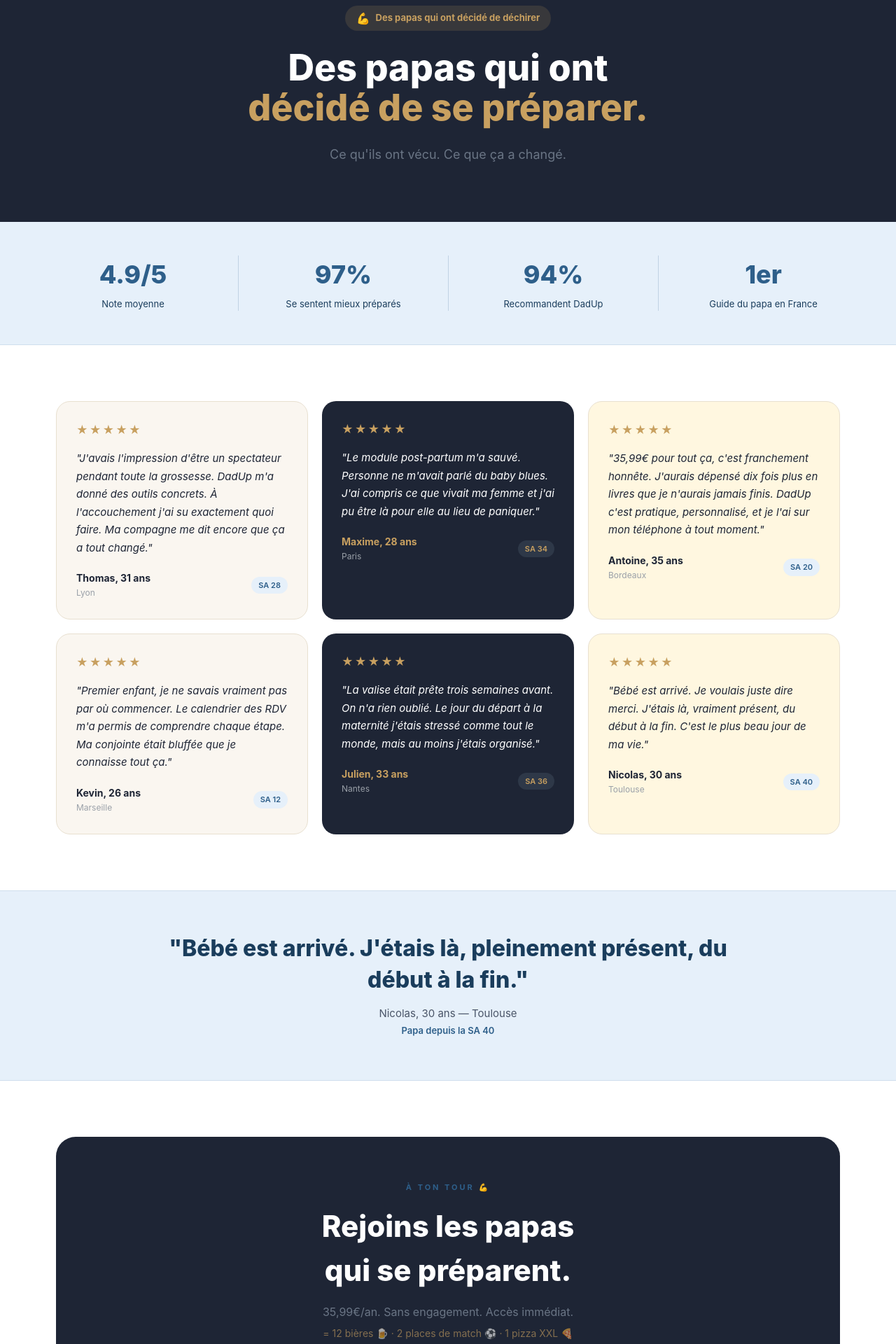
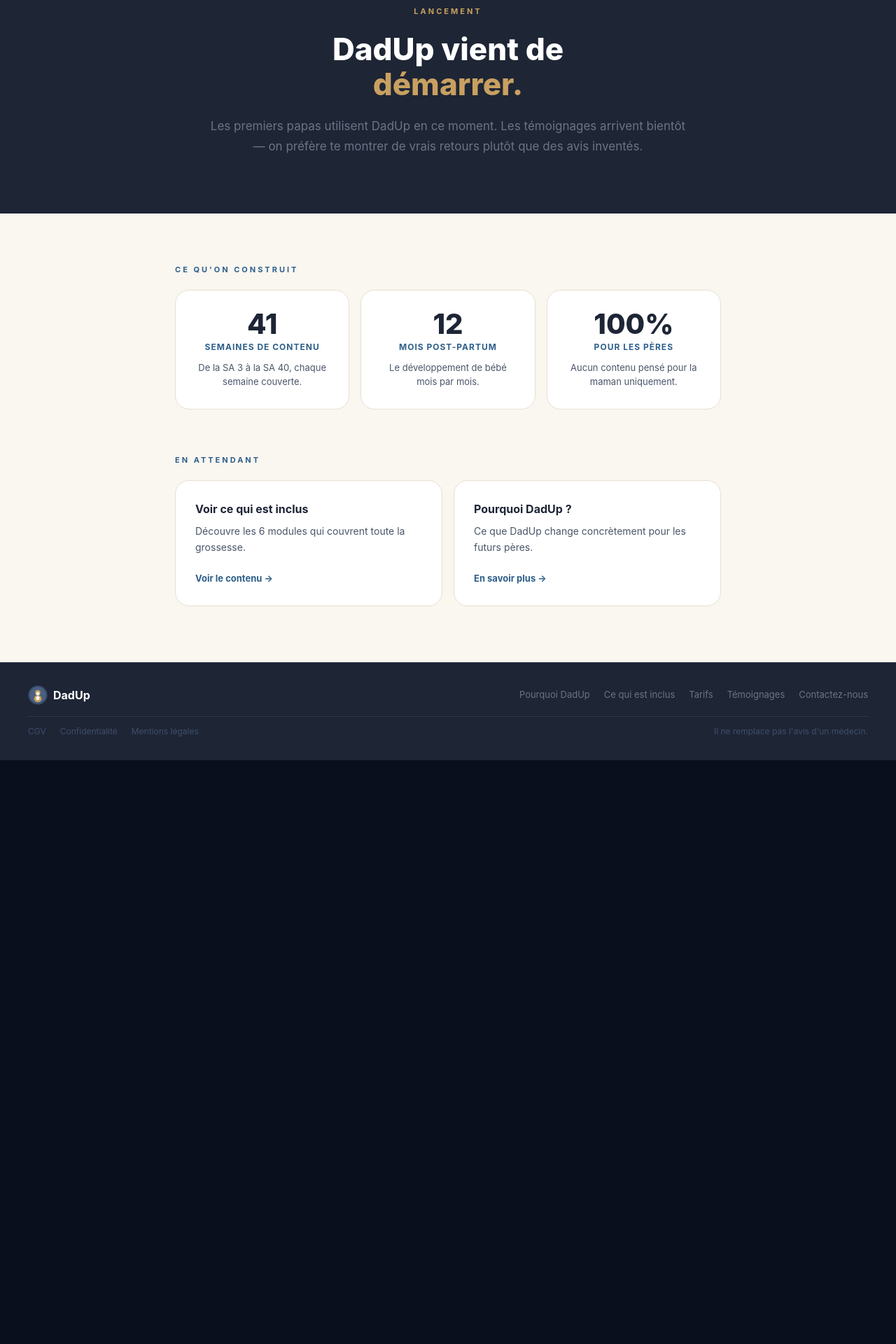
Before and after one commit to Julproject/dadup, a Next.js app: page /temoignages in a window 1280 px wide. Shown: the part 140-2060 px from the top of the page at 70% size. After the commit the page ends 1226 px from the top, so only its background shows below. Built offline with nearby package versions, Linux system fonts and the light colour scheme.

Commit message:
Update page.tsx

```diff
--- a/app/temoignages/page.tsx
+++ b/app/temoignages/page.tsx
@@ -4,159 +4,120 @@ const C = {
   dark: '#1e2535', gold: '#c8a060', cream: '#faf6f0', white: '#ffffff',
   border: '#e8e0d0', text: '#4a5568', textLight: '#9aa0a8',
   blue: '#2E5F8A', bluePale: '#E6F0FA', blueDark: '#1A3D5C',
-  orange: '#FFF0E6', green: '#E4F5EC', amber: '#FFF7E0',
 };
-
-const TEMOIGNAGES = [
-  {prenom:'Thomas', age:31, ville:'Lyon', semaine:'SA 28', texte:"J'avais l'impression d'être un spectateur pendant toute la grossesse. DadUp m'a donné des outils concrets. À l'accouchement j'ai su exactement quoi faire. Ma compagne me dit encore que ça a tout changé.", dark:false},
-  {prenom:'Maxime', age:28, ville:'Paris', semaine:'SA 34', texte:"Le module post-partum m'a sauvé. Personne ne m'avait parlé du baby blues. J'ai compris ce que vivait ma femme et j'ai pu être là pour elle au lieu de paniquer.", dark:true},
-  {prenom:'Antoine', age:35, ville:'Bordeaux', semaine:'SA 20', texte:"35,99€ pour tout ça, c'est franchement honnête. J'aurais dépensé dix fois plus en livres que je n'aurais jamais finis. DadUp c'est pratique, personnalisé, et je l'ai sur mon téléphone à tout moment.", dark:false},
-  {prenom:'Kevin', age:26, ville:'Marseille', semaine:'SA 12', texte:"Premier enfant, je ne savais vraiment pas par où commencer. Le calendrier des RDV m'a permis de comprendre chaque étape. Ma conjointe était bluffée que je connaisse tout ça.", dark:false},
-  {prenom:'Julien', age:33, ville:'Nantes', semaine:'SA 36', texte:"La valise était prête trois semaines avant. On n'a rien oublié. Le jour du départ à la maternité j'étais stressé comme tout le monde, mais au moins j'étais organisé.", dark:true},
-  {prenom:'Nicolas', age:30, ville:'Toulouse', semaine:'SA 40', texte:"Bébé est arrivé. Je voulais juste dire merci. J'étais là, vraiment présent, du début à la fin. C'est le plus beau jour de ma vie.", dark:false},
-];
-
-const STATS = [
-  {chiffre:'4.9/5', label:'Note moyenne'},
-  {chiffre:'97%', label:'Se sentent mieux préparés'},
-  {chiffre:'94%', label:'Recommandent DadUp'},
-  {chiffre:'1er', label:'Guide du papa en France'},
-];
 
 export default function TemoignagesPage() {
   return (
-    <main style={{minHeight:'100vh', background:C.white, fontFamily:"-apple-system,BlinkMacSystemFont,'Segoe UI',sans-serif"}}>
+    <main style={{ minHeight: '100vh', background: C.cream, fontFamily: "-apple-system,BlinkMacSystemFont,'Segoe UI',sans-serif" }}>
       <style>{`
         *{box-sizing:border-box;margin:0;padding:0;}
         .nl{display:flex;}.nc{display:flex;}
-        .tg{display:grid;grid-template-columns:repeat(3,1fr);gap:20px;}
-        .sg{display:grid;grid-template-columns:repeat(4,1fr);text-align:center;}
         @media(max-width:768px){
           .nl{display:none!important;}.nc{display:none!important;}
-          .tg{grid-template-columns:1fr!important;}
-          .sg{grid-template-columns:1fr 1fr!important;gap:0;}
-          .sg-item{border-left:none!important;border-top:1px solid rgba(46,95,138,0.2);padding:20px!important;}
-          .sg-item:nth-child(2){border-left:1px solid rgba(46,95,138,0.2)!important;}
-          .sp{padding:48px 20px!important;}
           nav{padding:0 20px!important;}
-          h1{font-size:36px!important;}
-          h2{font-size:26px!important;}
-          .cta-inner{padding:40px 24px!important;}
+          h1{font-size:34px!important;}
+          .hero{padding:64px 24px!important;}
+          .main{padding:48px 24px 80px!important;}
         }
       `}</style>
 
-      <nav style={{background:C.white,borderBottom:`1px solid ${C.border}`,padding:'0 40px',display:'flex',alignItems:'center',justifyContent:'space-between',height:'68px',position:'sticky',top:0,zIndex:50}}>
-        <div style={{display:'flex',alignItems:'center',gap:'48px'}}>
-          <a href="/" style={{display:'flex',alignItems:'center',gap:'10px',textDecoration:'none'}}>
+      {/* NAV */}
+      <nav style={{ background: C.white, borderBottom: `1px solid ${C.border}`, padding: '0 40px', display: 'flex', alignItems: 'center', justifyContent: 'space-between', height: '68px', position: 'sticky', top: 0, zIndex: 50 }}>
+        <div style={{ display: 'flex', alignItems: 'center', gap: '48px' }}>
+          <a href="/" style={{ display: 'flex', alignItems: 'center', gap: '10px', textDecoration: 'none' }}>
             <svg viewBox="0 0 300 300" width="34" height="34"><circle cx="150" cy="150" r="145" fill="#3a4f6e"/><circle cx="150" cy="150" r="122" fill="#4a6080"/><ellipse cx="150" cy="205" rx="58" ry="54" fill="#c8a060"/><circle cx="150" cy="112" r="40" fill="#c8a060"/><ellipse cx="150" cy="196" rx="27" ry="31" fill="#faf6f0"/><circle cx="150" cy="128" r="26" fill="#faf6f0"/></svg>
-            <span style={{fontWeight:800,color:C.dark,fontSize:'20px'}}>DadUp</span>
+            <span style={{ fontWeight: 800, color: C.dark, fontSize: '20px' }}>DadUp</span>
           </a>
-          <div className="nl" style={{gap:'4px'}}>
-            <a href="/pourquoi" style={{color:C.text,fontSize:'14px',fontWeight:500,padding:'8px 14px',textDecoration:'none'}}>Pourquoi DadUp</a>
-            <a href="/inclus" style={{color:C.text,fontSize:'14px',fontWeight:500,padding:'8px 14px',textDecoration:'none'}}>Ce qui est inclus</a>
-            <a href="/tarifs" style={{color:C.text,fontSize:'14px',fontWeight:500,padding:'8px 14px',textDecoration:'none'}}>Tarifs</a>
-            <a href="/temoignages" style={{color:C.dark,fontSize:'14px',fontWeight:700,padding:'8px 14px',borderRadius:'8px',textDecoration:'none',borderBottom:`2px solid ${C.gold}`}}>Témoignages</a>
-            <a href="/contact" style={{color:C.text,fontSize:'14px',fontWeight:500,padding:'8px 14px',textDecoration:'none'}}>Contactez-nous</a>
+          <div className="nl" style={{ gap: '4px' }}>
+            <a href="/pourquoi" style={{ color: C.text, fontSize: '14px', fontWeight: 500, padding: '8px 14px', textDecoration: 'none' }}>Pourquoi DadUp</a>
+            <a href="/inclus" style={{ color: C.text, fontSize: '14px', fontWeight: 500, padding: '8px 14px', textDecoration: 'none' }}>Ce qui est inclus</a>
+            <a href="/tarifs" style={{ color: C.text, fontSize: '14px', fontWeight: 500, padding: '8px 14px', textDecoration: 'none' }}>Tarifs</a>
+            <a href="/temoignages" style={{ color: C.dark, fontSize: '14px', fontWeight: 700, padding: '8px 14px', borderRadius: '8px', textDecoration: 'none', borderBottom: `2px solid ${C.gold}` }}>Témoignages</a>
+            <a href="/contact" style={{ color: C.text, fontSize: '14px', fontWeight: 500, padding: '8px 14px', textDecoration: 'none' }}>Contactez-nous</a>
           </div>
         </div>
-        <div className="nc" style={{alignItems:'center',gap:'16px'}}>
-          <a href="/login" style={{color:C.dark,fontSize:'14px',fontWeight:600,textDecoration:'none'}}>Se connecter</a>
-          <a href="/tarifs" style={{background:C.dark,color:C.white,padding:'11px 22px',borderRadius:'32px',fontSize:'13px',fontWeight:700,textDecoration:'none'}}>Commencer — 35,99€/an 💪</a>
+        <div className="nc" style={{ alignItems: 'center', gap: '16px' }}>
+          <a href="/login" style={{ color: C.dark, fontSize: '14px', fontWeight: 600, textDecoration: 'none' }}>Se connecter</a>
+          <a href="/tarifs" style={{ background: C.dark, color: C.white, padding: '11px 22px', borderRadius: '32px', fontSize: '13px', fontWeight: 700, textDecoration: 'none' }}>Commencer</a>
         </div>
       </nav>
 
       {/* HERO */}
-      <section style={{background:C.dark,padding:'80px 40px'}}>
-        <div style={{maxWidth:'800px',margin:'0 auto',textAlign:'center'}}>
-          <div style={{display:'inline-flex',alignItems:'center',gap:'8px',background:'rgba(200,160,96,0.15)',borderRadius:'20px',padding:'6px 16px',marginBottom:'24px'}}>
-            <span style={{fontSize:'16px'}}>💪</span>
-            <span style={{color:C.gold,fontSize:'13px',fontWeight:700}}>Des papas qui ont décidé de déchirer</span>
-          </div>
-          <h1 style={{color:C.white,fontSize:'52px',fontWeight:800,margin:'0 0 24px',lineHeight:1.1}}>
-            Des papas qui ont<br/><span style={{color:C.gold}}>décidé de se préparer.</span>
+      <section className="hero" style={{ background: C.dark, padding: '80px 40px' }}>
+        <div style={{ maxWidth: '680px', margin: '0 auto', textAlign: 'center' }}>
+          <p style={{ color: C.gold, fontSize: '11px', fontWeight: 700, letterSpacing: '3px', textTransform: 'uppercase', margin: '0 0 20px' }}>Lancement</p>
+          <h1 style={{ color: C.white, fontSize: '44px', fontWeight: 800, margin: '0 0 20px', lineHeight: 1.15 }}>
+            DadUp vient de<br /><span style={{ color: C.gold }}>démarrer.</span>
           </h1>
-          <p style={{color:'#6a7585',fontSize:'18px',lineHeight:1.7,margin:0}}>Ce qu'ils ont vécu. Ce que ça a changé.</p>
+          <p style={{ color: '#6a7585', fontSize: '17px', lineHeight: 1.75, margin: 0 }}>
+            Les premiers papas utilisent DadUp en ce moment. Les témoignages arrivent bientôt — on préfère te montrer de vrais retours plutôt que des avis inventés.
+          </p>
         </div>
       </section>
 
-      {/* STATS */}
-      <section style={{background:C.bluePale,padding:'48px 40px',borderBottom:`1px solid rgba(46,95,138,0.12)`}}>
-        <div className="sg" style={{maxWidth:'1200px',margin:'0 auto'}}>
-          {STATS.map((s,i)=>(
-            <div key={i} className="sg-item" style={{padding:'0 32px',borderLeft:i>0?`1px solid rgba(46,95,138,0.2)`:'none'}}>
-              <p style={{color:C.blue,fontSize:'36px',fontWeight:800,margin:0}}>{s.chiffre}</p>
-              <p style={{color:C.blueDark,fontSize:'13px',margin:'6px 0 0'}}>{s.label}</p>
+      {/* CONTENU */}
+      <div className="main" style={{ maxWidth: '860px', margin: '0 auto', padding: '72px 40px 80px' }}>
+
+        {/* CE QU'ON CONSTRUIT */}
+        <div style={{ marginBottom: '64px' }}>
+          <p style={{ color: C.blue, fontSize: '11px', fontWeight: 700, letterSpacing: '3px', textTransform: 'uppercase', margin: '0 0 20px' }}>Ce qu&apos;on construit</p>
+          <div style={{ display: 'grid', gridTemplateColumns: '1fr 1fr 1fr', gap: '16px' }}>
+            {[
+              { num: '41', label: 'semaines de contenu', desc: 'De la SA 3 à la SA 40, chaque semaine couverte.' },
+              { num: '12', label: 'mois post-partum', desc: 'Le développement de bébé mois par mois.' },
+              { num: '100%', label: 'pour les pères', desc: 'Aucun contenu pensé pour la maman uniquement.' },
+            ].map((item, i) => (
+              <div key={i} style={{ background: C.white, borderRadius: '20px', padding: '28px', border: `1px solid ${C.border}`, textAlign: 'center' }}>
+                <p style={{ color: C.dark, fontSize: '40px', fontWeight: 800, margin: '0 0 4px', lineHeight: 1 }}>{item.num}</p>
+                <p style={{ color: C.blue, fontSize: '12px', fontWeight: 700, margin: '0 0 10px', textTransform: 'uppercase', letterSpacing: '1px' }}>{item.label}</p>
+                <p style={{ color: C.text, fontSize: '13px', lineHeight: 1.6, margin: 0 }}>{item.desc}</p>
               </div>
             ))}
           </div>
-      </section>
+        </div>
 
-      {/* TEMOIGNAGES */}
-      <section className="sp" style={{padding:'80px 40px',maxWidth:'1200px',margin:'0 auto'}}>
-        <div className="tg">
-          {TEMOIGNAGES.map((t,i)=>(
-            <div key={i} style={{background:t.dark?C.dark:i%3===2?C.amber:i%3===0?C.cream:C.green,borderRadius:'20px',padding:'28px',border:t.dark?'none':`1px solid ${C.border}`}}>
-              <div style={{display:'flex',gap:'2px',marginBottom:'16px'}}>
-                {[...Array(5)].map((_,j)=><span key={j} style={{color:C.gold,fontSize:'16px'}}>★</span>)}
-              </div>
-              <p style={{color:t.dark?C.white:C.dark,fontSize:'15px',lineHeight:1.7,margin:'0 0 20px',fontStyle:'italic'}}>"{t.texte}"</p>
-              <div style={{display:'flex',alignItems:'center',justifyContent:'space-between'}}>
+        {/* EN ATTENDANT */}
         <div>
-                  <p style={{color:t.dark?C.gold:C.dark,fontSize:'14px',fontWeight:700,margin:0}}>{t.prenom}, {t.age} ans</p>
-                  <p style={{color:C.textLight,fontSize:'12px',margin:'2px 0 0'}}>{t.ville}</p>
-                </div>
-                <span style={{background:t.dark?'#2e3848':C.bluePale,color:t.dark?C.gold:C.blue,fontSize:'11px',fontWeight:600,padding:'4px 10px',borderRadius:'20px'}}>{t.semaine}</span>
-              </div>
+          <p style={{ color: C.blue, fontSize: '11px', fontWeight: 700, letterSpacing: '3px', textTransform: 'uppercase', margin: '0 0 20px' }}>En attendant</p>
+          <div style={{ display: 'grid', gridTemplateColumns: '1fr 1fr', gap: '16px' }}>
+            {[
+              { titre: 'Voir ce qui est inclus', desc: 'Découvre les 6 modules qui couvrent toute la grossesse.', href: '/inclus', cta: 'Voir le contenu' },
+              { titre: 'Pourquoi DadUp ?', desc: 'Ce que DadUp change concrètement pour les futurs pères.', href: '/pourquoi', cta: 'En savoir plus' },
+            ].map((item, i) => (
+              <div key={i} style={{ background: C.white, borderRadius: '20px', padding: '28px', border: `1px solid ${C.border}` }}>
+                <p style={{ color: C.dark, fontSize: '16px', fontWeight: 700, margin: '0 0 8px' }}>{item.titre}</p>
+                <p style={{ color: C.text, fontSize: '14px', lineHeight: 1.65, margin: '0 0 20px' }}>{item.desc}</p>
+                <a href={item.href} style={{ color: C.blue, fontSize: '13px', fontWeight: 700, textDecoration: 'none' }}>{item.cta} →</a>
               </div>
             ))}
           </div>
-      </section>
+        </div>
 
-      {/* CITATION FORTE */}
-      <section style={{background:C.bluePale,padding:'60px 40px',borderTop:`1px solid rgba(46,95,138,0.12)`,borderBottom:`1px solid rgba(46,95,138,0.12)`}}>
-        <div style={{maxWidth:'800px',margin:'0 auto',textAlign:'center'}}>
-          <p style={{fontSize:'32px',fontWeight:800,color:C.blueDark,lineHeight:1.4,margin:'0 0 14px'}}>
-            "Bébé est arrivé. J'étais là, pleinement présent, du début à la fin."
-          </p>
-          <p style={{color:C.text,fontSize:'15px',margin:'0 0 4px'}}>Nicolas, 30 ans — Toulouse</p>
-          <p style={{color:C.blue,fontSize:'13px',margin:0,fontWeight:600}}>Papa depuis la SA 40</p>
       </div>
-      </section>
 
-      {/* CTA */}
-      <section className="sp" style={{padding:'80px 40px',maxWidth:'1200px',margin:'0 auto'}}>
-        <div className="cta-inner" style={{background:C.dark,borderRadius:'28px',padding:'64px',textAlign:'center' as const}}>
-          <p style={{color:C.blue,fontSize:'11px',fontWeight:700,letterSpacing:'3px',textTransform:'uppercase',margin:'0 0 16px'}}>À ton tour 💪</p>
-          <h2 style={{color:C.white,fontSize:'42px',fontWeight:800,margin:'0 0 16px'}}>Rejoins les papas<br/>qui se préparent.</h2>
-          <p style={{color:'#6a7585',fontSize:'16px',margin:'0 0 8px'}}>35,99€/an. Sans engagement. Accès immédiat.</p>
-          <p style={{color:'rgba(200,160,96,0.6)',fontSize:'14px',margin:'0 0 32px'}}>= 12 bières 🍺 · 2 places de match ⚽ · 1 pizza XXL 🍕</p>
-          <a href="/tarifs" style={{background:C.gold,color:'#1c1510',padding:'18px 48px',borderRadius:'32px',fontSize:'16px',fontWeight:800,textDecoration:'none',display:'inline-block'}}>Commencer maintenant — 35,99€/an</a>
-          <p style={{color:'#3d5070',fontSize:'12px',margin:'16px 0 0'}}>Paiement sécurisé par Stripe · Moins cher que Netflix 🍿</p>
+      {/* FOOTER */}
+      <footer style={{ background: C.dark, borderTop: '1px solid #2e3848', padding: '32px 40px' }}>
+        <div style={{ maxWidth: '1200px', margin: '0 auto', display: 'flex', flexDirection: 'column', gap: '16px' }}>
+          <div style={{ display: 'flex', alignItems: 'center', justifyContent: 'space-between', flexWrap: 'wrap' as const, gap: '16px' }}>
+            <div style={{ display: 'flex', alignItems: 'center', gap: '8px' }}>
+              <svg viewBox="0 0 300 300" width="28" height="28"><circle cx="150" cy="150" r="145" fill="#3a4f6e"/><circle cx="150" cy="150" r="122" fill="#4a6080"/><ellipse cx="150" cy="205" rx="58" ry="54" fill="#c8a060"/><circle cx="150" cy="112" r="40" fill="#c8a060"/><ellipse cx="150" cy="196" rx="27" ry="31" fill="#faf6f0"/><circle cx="150" cy="128" r="26" fill="#faf6f0"/></svg>
+              <span style={{ color: C.white, fontSize: '16px', fontWeight: 700 }}>DadUp</span>
             </div>
-      </section>
-
-      <footer style={{background:C.dark,borderTop:'1px solid #2e3848',padding:'32px 40px'}}>
-        <div style={{maxWidth:'1200px',margin:'0 auto',display:'flex',flexDirection:'column',gap:'16px'}}>
-          <div style={{display:'flex',alignItems:'center',justifyContent:'space-between',flexWrap:'wrap' as const,gap:'16px'}}>
-            <div style={{display:'flex',alignItems:'center',gap:'8px'}}>
-              <svg viewBox="0 0 300 300" width="28" height="28"><circle cx="150" cy="150" r="145" fill="#3a4f6e"/><circle cx="150" cy="150" r="122" fill="#4a6080"/><ellipse cx="150" cy="205" rx="58" ry="54" fill="#c8a060"/><circle cx="150" cy="112" r="40" fill="#c8a060"/><ellipse cx="150" cy="196" rx="27" ry="31" fill="#faf6f0"/><circle cx="150" cy="128" r="26" fill="#faf6f0"/></svg>
-              <span style={{color:C.white,fontSize:'16px',fontWeight:700}}>DadUp</span>
-            </div>
-            <div style={{display:'flex',gap:'20px',flexWrap:'wrap' as const}}>
-              <a href="/pourquoi" style={{color:'#6a7585',fontSize:'13px',textDecoration:'none'}}>Pourquoi DadUp</a>
-              <a href="/inclus" style={{color:'#6a7585',fontSize:'13px',textDecoration:'none'}}>Ce qui est inclus</a>
-              <a href="/tarifs" style={{color:'#6a7585',fontSize:'13px',textDecoration:'none'}}>Tarifs</a>
-              <a href="/temoignages" style={{color:'#6a7585',fontSize:'13px',textDecoration:'none'}}>Témoignages</a>
-              <a href="/contact" style={{color:'#6a7585',fontSize:'13px',textDecoration:'none'}}>Contactez-nous</a>
+            <div style={{ display: 'flex', gap: '20px', flexWrap: 'wrap' as const }}>
+              <a href="/pourquoi" style={{ color: '#6a7585', fontSize: '13px', textDecoration: 'none' }}>Pourquoi DadUp</a>
+              <a href="/inclus" style={{ color: '#6a7585', fontSize: '13px', textDecoration: 'none' }}>Ce qui est inclus</a>
+              <a href="/tarifs" style={{ color: '#6a7585', fontSize: '13px', textDecoration: 'none' }}>Tarifs</a>
+              <a href="/temoignages" style={{ color: '#6a7585', fontSize: '13px', textDecoration: 'none' }}>Témoignages</a>
+              <a href="/contact" style={{ color: '#6a7585', fontSize: '13px', textDecoration: 'none' }}>Contactez-nous</a>
             </div>
           </div>
-          <div style={{display:'flex',alignItems:'center',justifyContent:'space-between',flexWrap:'wrap' as const,gap:'12px',paddingTop:'12px',borderTop:'1px solid #2e3848'}}>
-            <div style={{display:'flex',gap:'20px',flexWrap:'wrap' as const}}>
-              <a href="/cgv" style={{color:'#3d4f6a',fontSize:'12px',textDecoration:'none'}}>CGV</a>
-              <a href="/confidentialite" style={{color:'#3d4f6a',fontSize:'12px',textDecoration:'none'}}>Confidentialité</a>
-              <a href="/mentions-legales" style={{color:'#3d4f6a',fontSize:'12px',textDecoration:'none'}}>Mentions légales</a>
+          <div style={{ display: 'flex', alignItems: 'center', justifyContent: 'space-between', flexWrap: 'wrap' as const, gap: '12px', paddingTop: '12px', borderTop: '1px solid #2e3848' }}>
+            <div style={{ display: 'flex', gap: '20px', flexWrap: 'wrap' as const }}>
+              <a href="/cgv" style={{ color: '#3d4f6a', fontSize: '12px', textDecoration: 'none' }}>CGV</a>
+              <a href="/confidentialite" style={{ color: '#3d4f6a', fontSize: '12px', textDecoration: 'none' }}>Confidentialité</a>
+              <a href="/mentions-legales" style={{ color: '#3d4f6a', fontSize: '12px', textDecoration: 'none' }}>Mentions légales</a>
             </div>
-            <p style={{color:'#3d4f6a',fontSize:'12px',margin:0}}>Il ne remplace pas l'avis d'un médecin.</p>
+            <p style={{ color: '#3d4f6a', fontSize: '12px', margin: 0 }}>Il ne remplace pas l&apos;avis d&apos;un médecin.</p>
           </div>
         </div>
       </footer>
```
Lines whose indentation alone changed are shown as unchanged.
